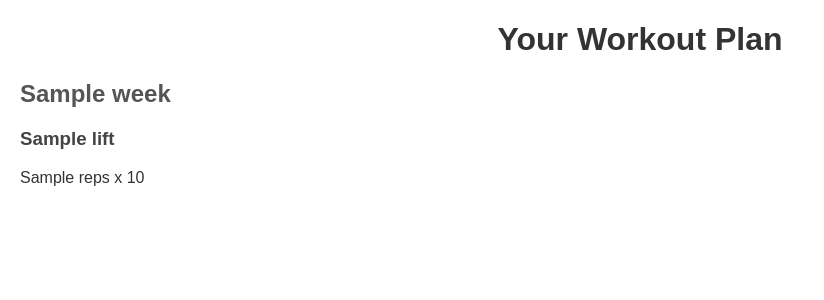
After one commit to GilHope/workout_app, a Flask app: template frontend/templates/pdf_template.html in a window 1280 px wide. The commit adds this page. Shown: the top 300 px of the page, without its empty margins (0-824 px from the left). Run offline with Flask 3, Linux system fonts and the light colour scheme; the template is opened without the code that fills it: most values are stand-ins (such as "Sample title", 1, 10 or a date in 2020).

Commit message:
added printable pdf to calculator

```diff
--- a/app.py
+++ b/app.py
@@ -1,6 +1,10 @@
-from flask import Flask, render_template, request
+from flask import Flask, render_template, request, send_file
 from workout_functions.block_calc.main import calculate_workouts
+import pdfkit
 import os
+import json
+import traceback
+from io import BytesIO
 
 app = Flask(__name__,
             template_folder=os.path.join('frontend', 'templates'),
@@ -37,5 +41,31 @@ def calculator():
 def faq():
     return render_template('faq.html')
 
+@app.route('/generate_pdf', methods=['POST'])
+def generate_pdf():
+    try:
+        workout_plan_json = request.form['workout_plan'].strip()
+        print("Received workout plan JSON:", repr(workout_plan_json))
+        workout_plan = json.loads(workout_plan_json)
+
+        rendered = render_template('pdf_template.html', workout_plan=workout_plan)
+
+        path_to_wkhtmltopdf = '/usr/bin/wkhtmltopdf'
+        config = pdfkit.configuration(wkhtmltopdf=path_to_wkhtmltopdf)
+
+        pdf = pdfkit.from_string(rendered, False, configuration=config)
+
+        response = BytesIO(pdf)
+        return send_file(
+            response,
+            as_attachment=True,
+            download_name='workout_plan.pdf',
+            mimetype='application/pdf'
+        )
+    except Exception as e:
+        print("Error during PDF generation:", e)
+        traceback.print_exc()
+        return "Error generating PDF", 500
+
 if __name__ == '__main__':
     app.run(debug=True)
--- /dev/null
+++ b/frontend/templates/pdf_template.html
@@ -0,0 +1,48 @@
+<!DOCTYPE html>
+<html lang="en">
+<head>
+    <meta charset="UTF-8">
+    <meta name="viewport" content="width=device-width, initial-scale=1.0">
+    <title>Your Workout Plan</title>
+    <style>
+        body {
+            font-family: Arial, sans-serif;
+            margin: 20px;
+        }
+        h1 {
+            text-align: center;
+            color: #333;
+        }
+        h2 {
+            color: #555;
+        }
+        .workout-plan {
+            margin-top: 20px;
+        }
+        .workout-plan h3 {
+            margin-top: 10px;
+            color: #444;
+        }
+        .workout-plan p {
+            margin: 5px 0;
+            color: #333;
+        }
+    </style>
+</head>
+<body>
+    <h1>Your Workout Plan</h1>
+    <div class="workout-plan">
+        {% for week, lifts in workout_plan.items() %}
+            <h2>{{ week }}</h2>
+            {% for lift, sets in lifts.items() %}
+                <h3>{{ lift }}</h3>
+                <p>
+                    {% for reps, weight in sets %}
+                        {{ reps }} x {{ weight }}{% if not loop.last %}, {% endif %}
+                    {% endfor %}
+                </p>
+            {% endfor %}
+        {% endfor %}
+    </div>
+</body>
+</html>
```
Also changed, not shown: frontend/templates/calculator.html (+25 -2 lines), frontend/templates/pdftest.html (added, +11 -0 lines).
